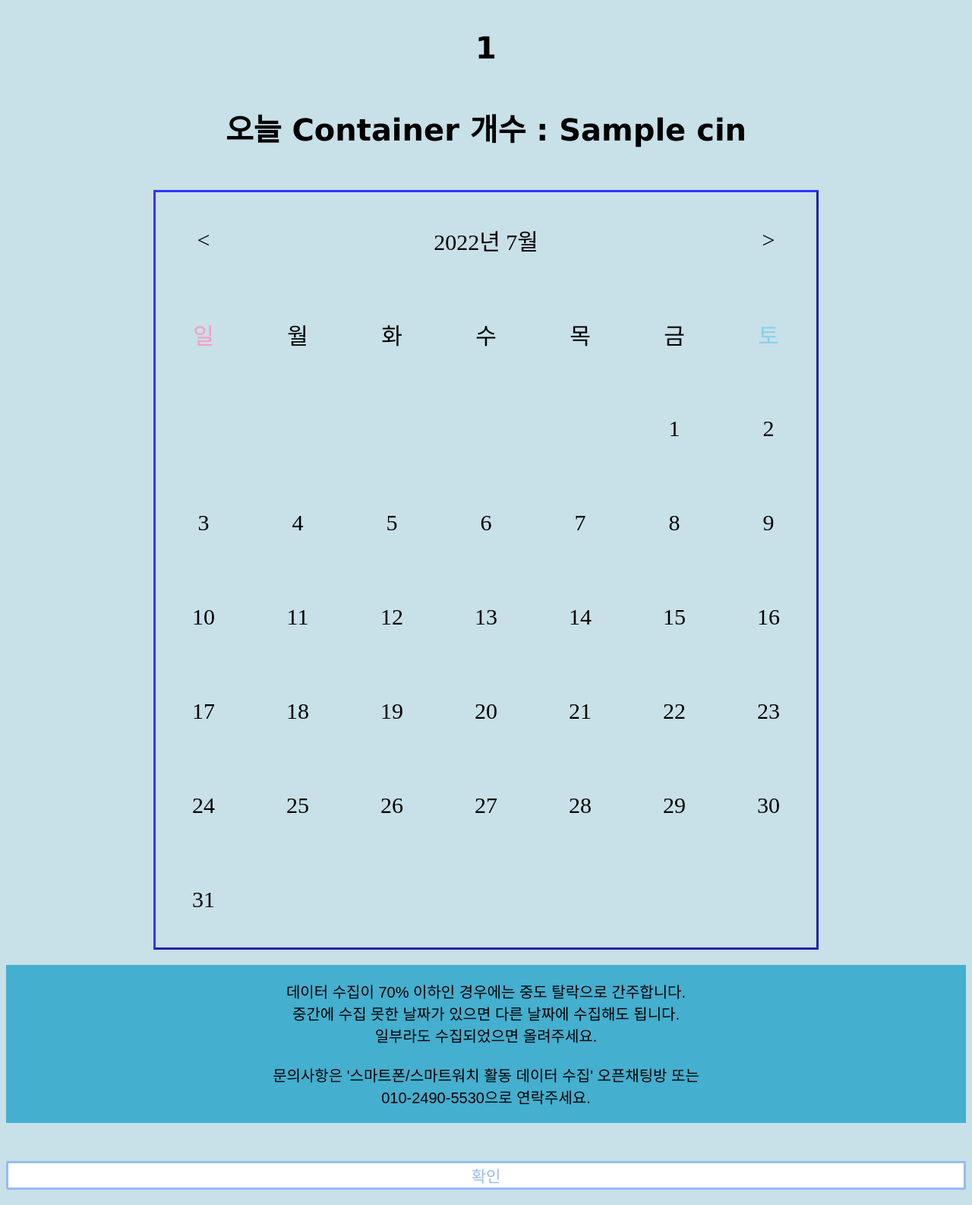
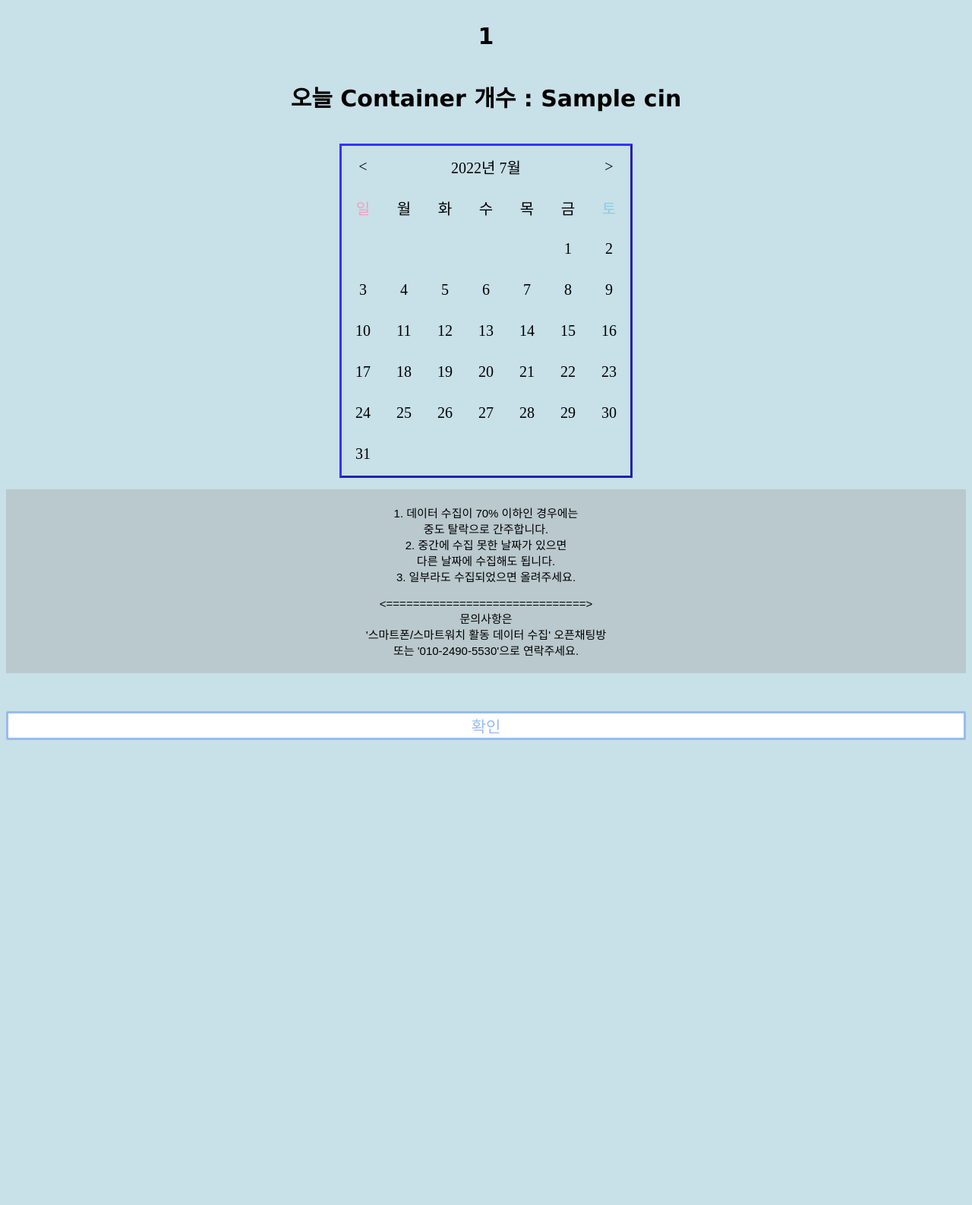
Before and after one commit to ubicomp-KNIH-proj/Beta_test1.0, a Flask app: template Betatest_v0.6/templates/cal_test.html in a window 1280 px wide. Shown: the whole page at 76% size. After the commit the page ends 974 px from the top, so only its background shows below. Run offline with Flask 2, Linux system fonts and the light colour scheme; the template is opened without the code that fills it: most values are stand-ins (such as "Sample title", 1, 10 or a date in 2020); some libraries are stand-ins or nearby versions.

Commit message:
달력 디자인 변경

```diff
--- a/Betatest_v0.6/templates/cal_test.html
+++ b/Betatest_v0.6/templates/cal_test.html
@@ -14,10 +14,10 @@
     <title>KNIH_Galaxy user</title>
     <style type="text/css">
         td {
-            width: 120px;
-            height: 120px;
+            width: 50px;
+            height: 50px;
             text-align: center;
-            font-size: 30px;
+            font-size: 20px;
             font-family: 굴림;
             border: 2px;
             border-color: #3333FF;
@@ -25,10 +25,10 @@
         }
 
         #etc {
-            background-color: #44afcf;
+            background-color: #bac9cd;
             font-family: Arial, sans-serif;
             padding: 20px 20px;
-            font-size: 20px;
+            font-size: 15px;
             height: 100%;
         }
     </style>
@@ -90,8 +90,8 @@
 </head>
 
 <body>
-    <h3 align="center" style="font-size: 40px;">{{sid}}</h3>
-    <h4 align="center" style="font-size: 40px;">오늘 Container 개수 : {{cin}}</h4>
+    <h3 align="center" style="font-size: 30px;">{{sid}}</h3>
+    <h4 align="center" style="font-size: 30px;">오늘 Container 개수 : {{cin}}</h4>
     <table id="calendar" border="3" align="center" style="border-color:#3333FF ">
         <tr>
             <td><label onclick="prevCalendar()">
@@ -118,12 +118,13 @@
         </tr>
     </table>
     <p id="etc" style="text-align: center">
-        데이터 수집이 70% 이하인 경우에는 중도 탈락으로 간주합니다.<br>
-        중간에 수집 못한 날짜가 있으면 다른 날짜에 수집해도 됩니다.<br>
-        일부라도 수집되었으면 올려주세요.<br>
+        1. 데이터 수집이 70% 이하인 경우에는 <br>중도 탈락으로 간주합니다.<br>
+        2. 중간에 수집 못한 날짜가 있으면 <br>다른 날짜에 수집해도 됩니다.<br>
+        3. 일부라도 수집되었으면 올려주세요.<br>
         <br>
-        문의사항은 '스마트폰/스마트워치 활동 데이터 수집' 오픈채팅방 또는<br>
-        010-2490-5530으로 연락주세요.
+        <==============================><br>
+        문의사항은 <br>'스마트폰/스마트워치 활동 데이터 수집' 오픈채팅방 <br>또는
+        '010-2490-5530'으로 연락주세요.
     </p>
     <button onclick="toDaily()" id="submit_btn" class="btn btn-primary" style="width: 100%;"
         data-target="#result">확인</button>
```
